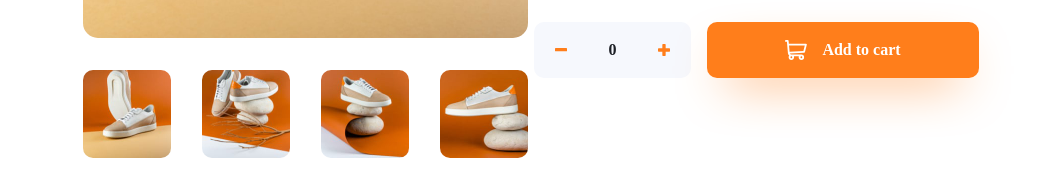
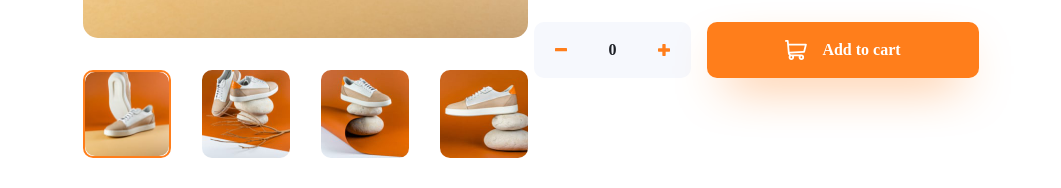
Before and after one commit to megi-j/e-commerce-page, a React (Create React App) app: page / in a window 1280 px wide. Shown: the part 609-797 px from the top of the page, without its empty margins (109-1170 px from the left). Built offline with nearby package versions, Linux system fonts and the light colour scheme.

Commit message:
feat: add border on clicked img

```diff
--- /dev/null
+++ b/src/App.css
@@ -0,0 +1,3 @@
+#active {
+  border: 2px solid #FF7E1B;
+}
--- a/src/App.js
+++ b/src/App.js
@@ -4,7 +4,7 @@ import MainSection from "./components/MainSection";
 import { useState } from "react";
 import close from "./images/icon-close.svg";
 import ImageSection from "./components/ImageSection";
-
+import "./App.css";
 const GlobalStyles = createGlobalStyle`
   *{
       margin: 0;
@@ -21,6 +21,7 @@ function App() {
   );
   const [productPrice, setProductPrice] = useState("125.00");
   const [isMainPicClicked, setIsMainPicClicked] = useState(false);
+  // const [selectedPicture, setSelectedPicture] = useState()
   return (
     <Container>
       <GlobalStyles />
--- a/src/components/ImageSection.js
+++ b/src/components/ImageSection.js
@@ -11,13 +11,14 @@ import { useState } from "react";
 
 export default function ImageSection(props) {
   const [mainProduct, setMainProduct] = useState(productBigImg1);
-
+  const [cklickedPic, setClickedPic] = useState(productSmallImg1);
   let productSmallImages = [
     [productSmallImg1, productBigImg1],
     [productSmallImg2, productBigImg2],
     [productSmallImg3, productBigImg3],
     [productSmallImg4, productBigImg4],
   ];
+
   return (
     <ImgSection>
       <Product
@@ -29,8 +30,10 @@ export default function ImageSection(props) {
         {productSmallImages.map((item) => {
           return (
             <ProductImageBox
-              onClick={() => {
+              id={cklickedPic === item[0] ? "active" : ""}
+              onClick={(e) => {
                 setMainProduct(item[1]);
+                setClickedPic(item[0]);
               }}
             >
               <ProductSmallImg src={item[0]} />
```
Also changed, not shown: src/setupTests.js (deleted, +0 -5 lines).
